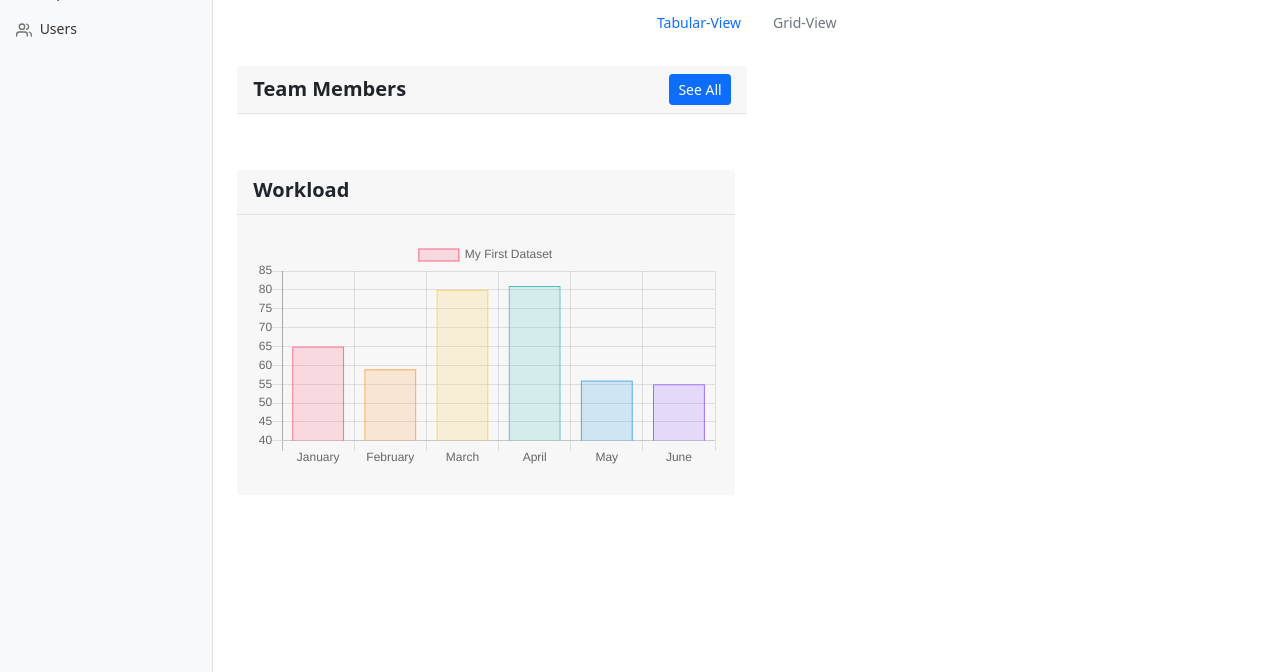
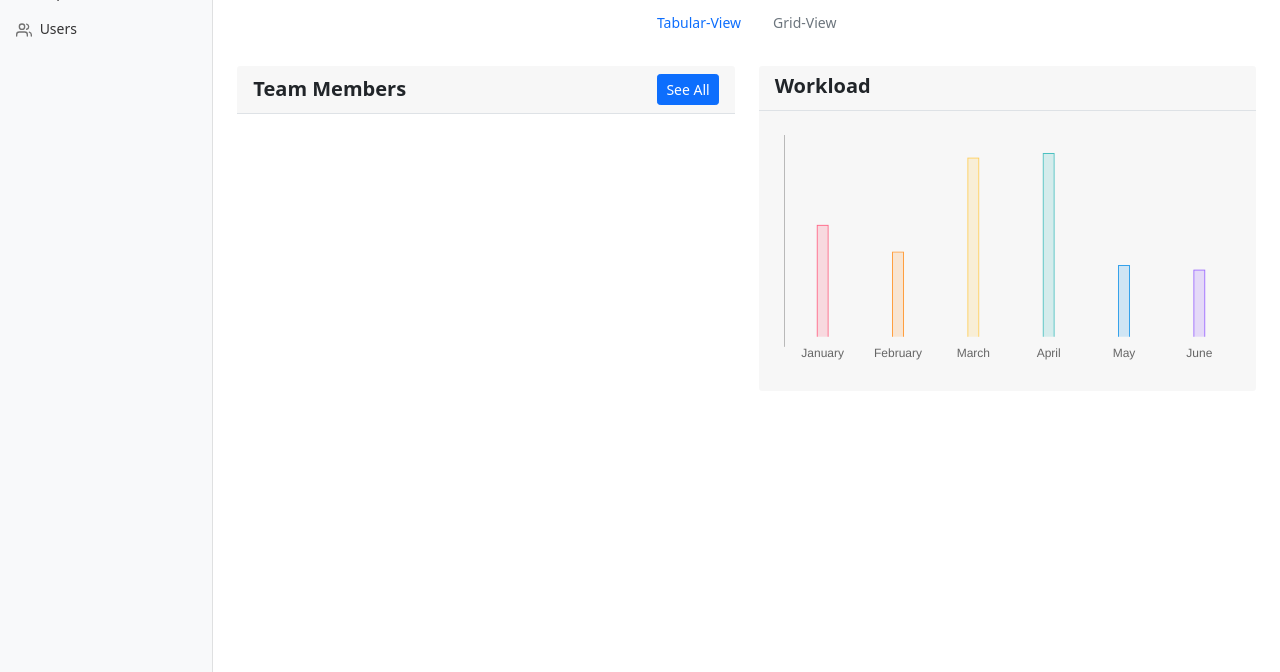
Before and after one commit to gjairath/IP_Version_2.0, a Flask app: template ip_app/templates/dashboard_project_in_grid_view.html in a window 1280 px wide. Shown: the part 128-800 px from the top of the page. Run offline with Flask 2, Linux system fonts and the light colour scheme; the template is opened without the code that fills it, so the values that code supplies are empty; some libraries are stand-ins or nearby versions.

Commit message:
Adding work-load chart

```diff
--- a/ip_app/static/dashboard_project_in_grid_view.css
+++ b/ip_app/static/dashboard_project_in_grid_view.css
@@ -1,4 +1,4 @@
-.col-12{
+.mb-4{
     width: 50%;
 }
 
--- a/ip_app/templates/dashboard_project_in_grid_view.html
+++ b/ip_app/templates/dashboard_project_in_grid_view.html
@@ -20,7 +20,12 @@
 
 </ul>
 
-<div class="col-12 col-xxl-4 mb-4">
+
+<div class="row">
+
+<div class="col-12 mb-4">
+
+
    <div class="card border-0">
       <div class="card-header border-bottom d-flex align-items-center justify-content-between">
          <h2 class="fs-5 fw-bold mb-0">Team Members</h2>
@@ -75,11 +80,10 @@
          </ul>
       </div>
    </div>
-</div>
+   </div>
 
 
-<div class="row">
-    <div class="col-12 col-lg-10">
+    <div class="col-12 mb-4">
         <div class="card border-0">
             <div class="card-header border-bottom">
                 <h2 class="fs-5 fw-bold mb-1">Workload</h2>
@@ -94,6 +98,9 @@
         </div>
     </div>
 </div>
+
+</div>
+
 
 
         <link rel="stylesheet" href="{{ url_for('static', filename='dashboard_project_in_grid_view.css') }}">
@@ -143,11 +150,32 @@ const config = {
   type: 'bar',
   data: data,
   options: {
+           legend: {
+            display: false
+         },
+
     scales: {
-      y: {
-        beginAtZero: true
-      }
+      yAxes: [
+        {
+          gridLines: {
+                lineWidth: 0
+            },
+            ticks: {
+                display: false
+            }
+        }
+      ],
+     xAxes: [
+        {
+          gridLines: {
+                lineWidth: 0
+            },
+          barPercentage: 0.2
+
+        }
+      ]
     }
+
   },
 };
 
```
Also changed, not shown: ip_app/app.db.
